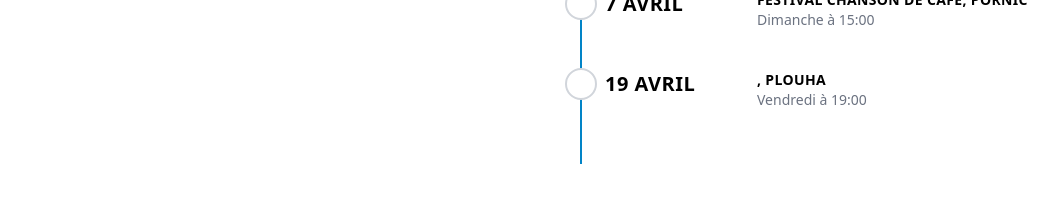
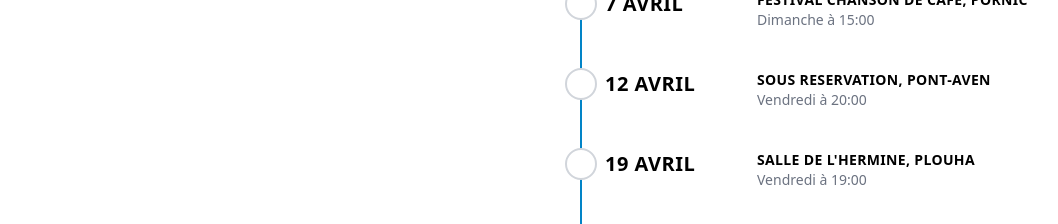
Before and after one commit to AlexandreKempf/en-tete-a-texte, a SvelteKit app: page /historique in a window 1280 px wide. Shown: the part 942-1166 px from the top of the page, without its empty margins (75-1133 px from the left). Before the commit the page ends 1106 px from the top, so only its background shows below. Built offline with nearby package versions, Linux system fonts and the light colour scheme.

Commit message:
Update +page.svelte

```diff
--- a/src/routes/historique/+page.svelte
+++ b/src/routes/historique/+page.svelte
@@ -58,8 +58,12 @@
 			place: "Festival Chanson de Café, Pornic"
 		},
 		{
+			date: new Date(2024,3,12,20),
+			place: "Sous Reservation, Pont-Aven"
+		},
+		{
 			date: new Date(2024,3,19,19),
-			place: ", Plouha"
+			place: "Salle de L'Hermine, Plouha"
 		}
 
 
```
